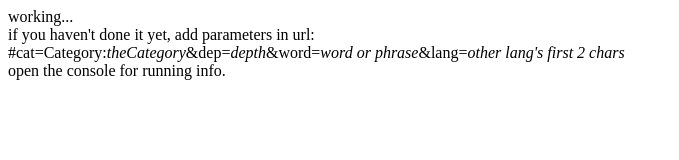
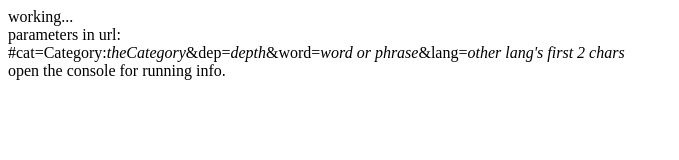
Before and after one commit to gilfriedman/wiki-evolution, a plain HTML site: page index.html in a window 1280 px wide. Shown: the whole page, without its empty margins (0-679 px from the left). Drawn offline with Linux system fonts and the light colour scheme; no server answers.

Commit message:
fixed explanations

```diff
--- a/index.html
+++ b/index.html
@@ -8,7 +8,7 @@
   <body>
     working...
     <br/>
-    if you haven't done it yet, add parameters in url:
+    parameters in url:
     <br/>
     #cat=Category:<i>theCategory</i>&dep=<i>depth</i>&word=<i>word or phrase</i>&lang=<i>other lang's first 2 chars</i>
     <br/>
```
